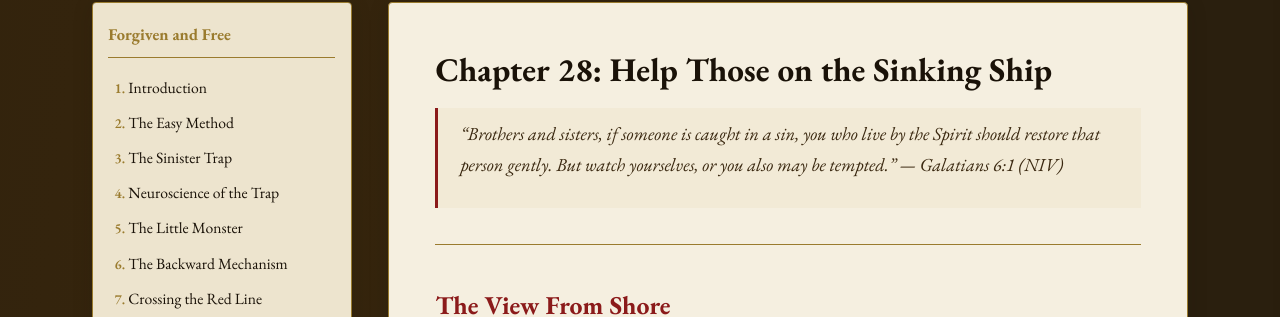
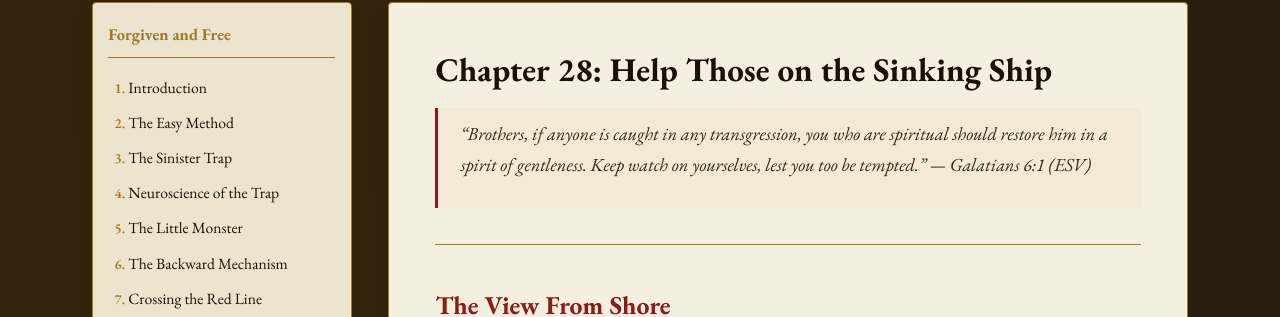
Before and after one commit to ForgivenAndFree/ForgivenAndFree.github.io, a Jekyll site: the page built from chapters/28-help-those-on-the-sinking-ship.md, in a window 1280 px wide and 900 px high. Shown: the part 120-437 px from the top of the window. Built offline with Jekyll 4.4.1, drawn with Linux system fonts in a browser that asks for light colours; some of the changed text lies outside the part shown.

Commit message:
Convert NIV Scripture quotations to ESV in chapters 17-29
Also replace 'evolved' with 'exists' in ch18 dopamine system description.

Co-Authored-By: Claude Opus 4.6 <noreply@anthropic.com>

```diff
--- a/chapters/28-help-those-on-the-sinking-ship.md
+++ b/chapters/28-help-those-on-the-sinking-ship.md
@@ -5,8 +5,8 @@ title: "Chapter 28: Help Those on the Sinking Ship"
 
 # Chapter 28: Help Those on the Sinking Ship
 
-> *"Brothers and sisters, if someone is caught in a sin, you who live by the Spirit should restore that person gently. But watch yourselves, or you also may be tempted."*
-> — Galatians 6:1 (NIV)
+> *"Brothers, if anyone is caught in any transgression, you who are spiritual should restore him in a spirit of gentleness. Keep watch on yourselves, lest you too be tempted."*
+> — Galatians 6:1 (ESV)
 
 ---
 
@@ -144,7 +144,7 @@ You, by living free, are part of this dynamic. Your freedom doesn't just benefit
 
 The Scriptures give us clear guidance on how to approach someone caught in sin, and the key word — the word that changes everything — is *gently.*
 
-"Brothers and sisters, if someone is caught in a sin, you who live by the Spirit should restore that person gently. But watch yourselves, or you also may be tempted" (Galatians 6:1).
+"Brothers, if anyone is caught in any transgression, you who are spiritual should restore him in a spirit of gentleness. Keep watch on yourselves, lest you too be tempted" (Galatians 6:1).
 
 Gently. Not with a hammer of Law but with the balm of Gospel. Not with condemnation but with compassion. Not from a position of moral superiority but from a posture of humble solidarity: "I was there too. I understand. Let me show you the way out."
 
```
Also changed, not shown: chapters/17-casual-users.md (+2 -2 lines), chapters/18-social-media-trap.md (+2 -2 lines), chapters/19-timing.md (+3 -3 lines), chapters/20-will-i-miss-the-fun.md (+1 -1 lines), chapters/29-for-partners.md (+6 -6 lines).
